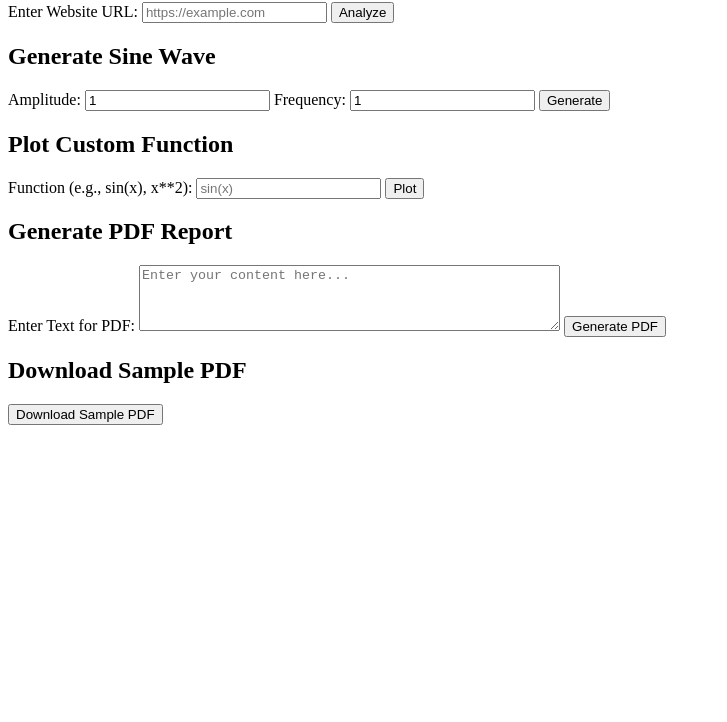
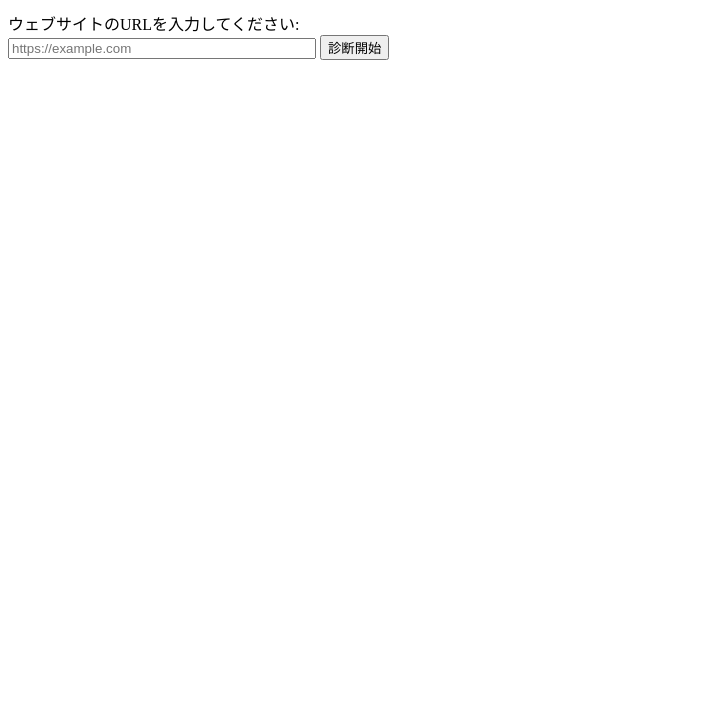
Before and after one commit to pontandayo/MyWebApp, a plain HTML site: page index.html in a window 1280 px wide. Shown: the part 78-800 px from the top of the page, without its empty margins (0-727 px from the left). Drawn offline with Linux system fonts and the light colour scheme.

Commit message:
Finalized app setup

```diff
--- a/index.html
+++ b/index.html
@@ -1,44 +1,16 @@
 <!DOCTYPE html>
-<html lang="en">
+<html lang="ja">
 <head>
     <meta charset="UTF-8">
     <meta name="viewport" content="width=device-width, initial-scale=1.0">
-    <title>AI Performance Diagnostic Tool</title>
+    <title>ウェブサイトパフォーマンス診断ツール</title>
 </head>
 <body>
-    <h1>Welcome to the AI Performance Diagnostic Tool!</h1>
+    <h1>ウェブサイト パフォーマンス 診断ツール</h1>
     <form action="/analyze" method="post">
-        <label for="url">Enter Website URL:</label>
-        <input type="text" id="url" name="url" placeholder="https://example.com" required>
-        <button type="submit">Analyze</button>
-    </form>
-
-    <h2>Generate Sine Wave</h2>
-    <form action="/generate_sine_wave" method="post">
-        <label for="amplitude">Amplitude:</label>
-        <input type="number" id="amplitude" name="amplitude" value="1" required>
-        <label for="frequency">Frequency:</label>
-        <input type="number" id="frequency" name="frequency" value="1" required>
-        <button type="submit">Generate</button>
-    </form>
-
-    <h2>Plot Custom Function</h2>
-    <form action="/plot_function" method="post">
-        <label for="function">Function (e.g., sin(x), x**2):</label>
-        <input type="text" id="function" name="function" placeholder="sin(x)" required>
-        <button type="submit">Plot</button>
-    </form>
-
-    <h2>Generate PDF Report</h2>
-    <form action="/generate_pdf" method="post">
-        <label for="content">Enter Text for PDF:</label>
-        <textarea id="content" name="content" rows="4" cols="50" placeholder="Enter your content here..." required></textarea>
-        <button type="submit">Generate PDF</button>
-    </form>
-
-    <h2>Download Sample PDF</h2>
-    <form action="/sample_pdf" method="get">
-        <button type="submit">Download Sample PDF</button>
+        <label for="url">ウェブサイトのURLを入力してください:</label><br>
+        <input type="url" id="url" name="url" placeholder="https://example.com" required style="width: 300px;">
+        <button type="submit">診断開始</button>
     </form>
 </body>
 </html>
```
Also changed, not shown: 1 other file.
